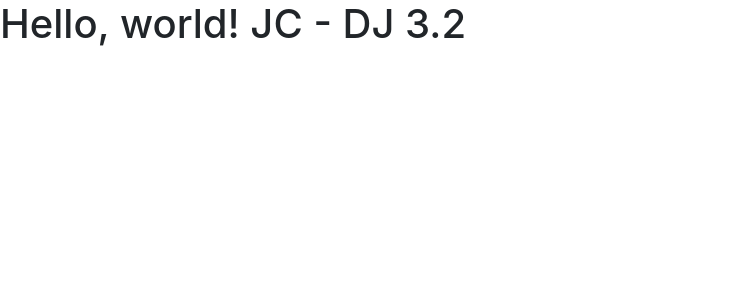
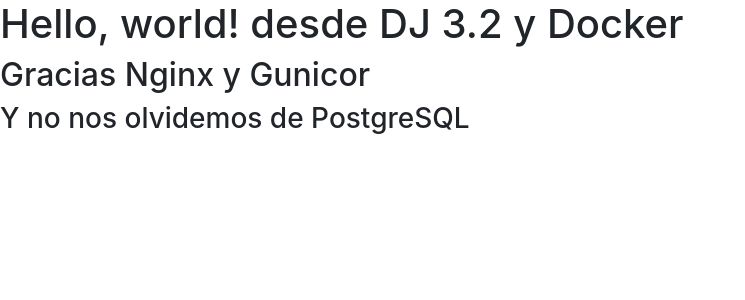
Before and after one commit to JCristhian96/docker-dj, a Django app: page / in a window 1280 px wide. Shown: the top 300 px of the page, without its empty margins (0-745 px from the left). Run offline with Django 3.2, Linux system fonts and the light colour scheme; some libraries are stand-ins or nearby versions.

Commit message:
listo para su uso

```diff
--- a/docker_django/apps/core/templates/core/index.html
+++ b/docker_django/apps/core/templates/core/index.html
@@ -1,5 +1,7 @@
 {% extends 'core/base.html' %}
 
 {% block content %}
-    <h1>Hello, world! JC - DJ 3.2</h1>
+    <h1>Hello, world! desde DJ 3.2 y Docker</h1>
+    <h2>Gracias Nginx y Gunicor</h2>
+    <h3>Y no nos olvidemos de PostgreSQL</h3>
 {% endblock content %}
--- a/docker_django/static/js/main2.js
+++ b/docker_django/static/js/main2.js
@@ -1,3 +1 @@
-console.log("Bienvenido desde main2")
-console.log("Bienvenido desde main2---xxxxxxxxx")
-// alert("Cargando")
+console.log("Cargando main2.js")
```
Also changed, not shown: requirements.txt (deleted, +0 -9 lines), 2 other files.
